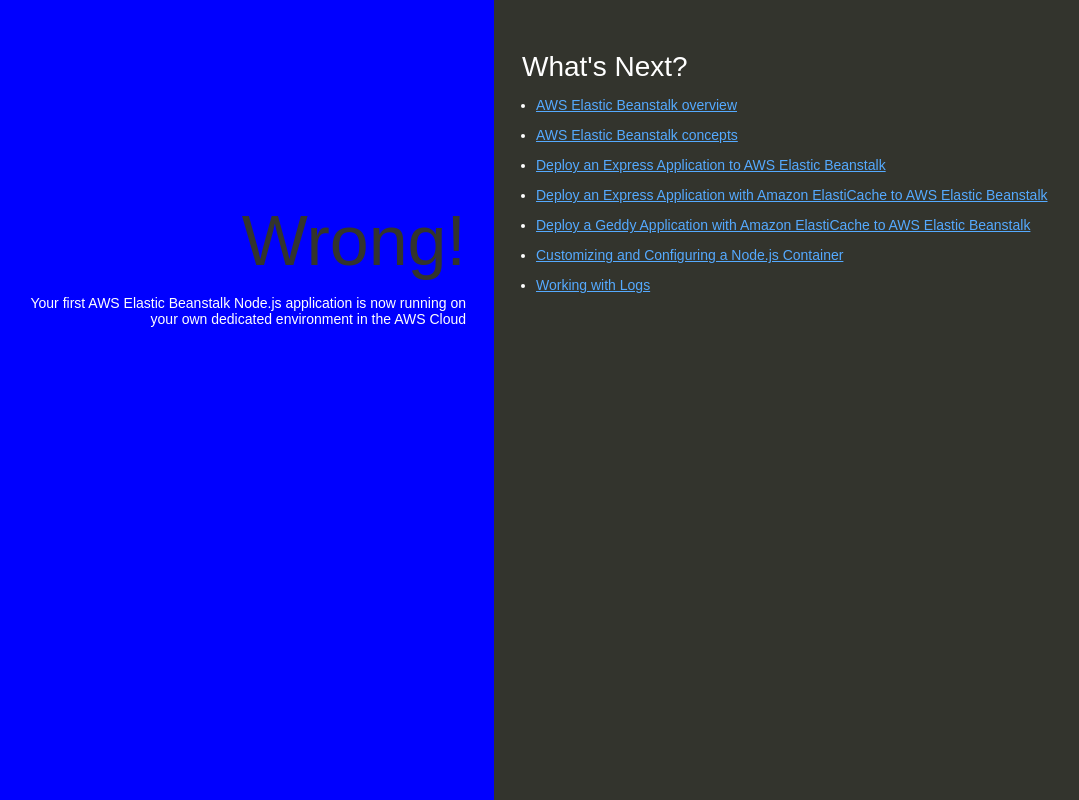
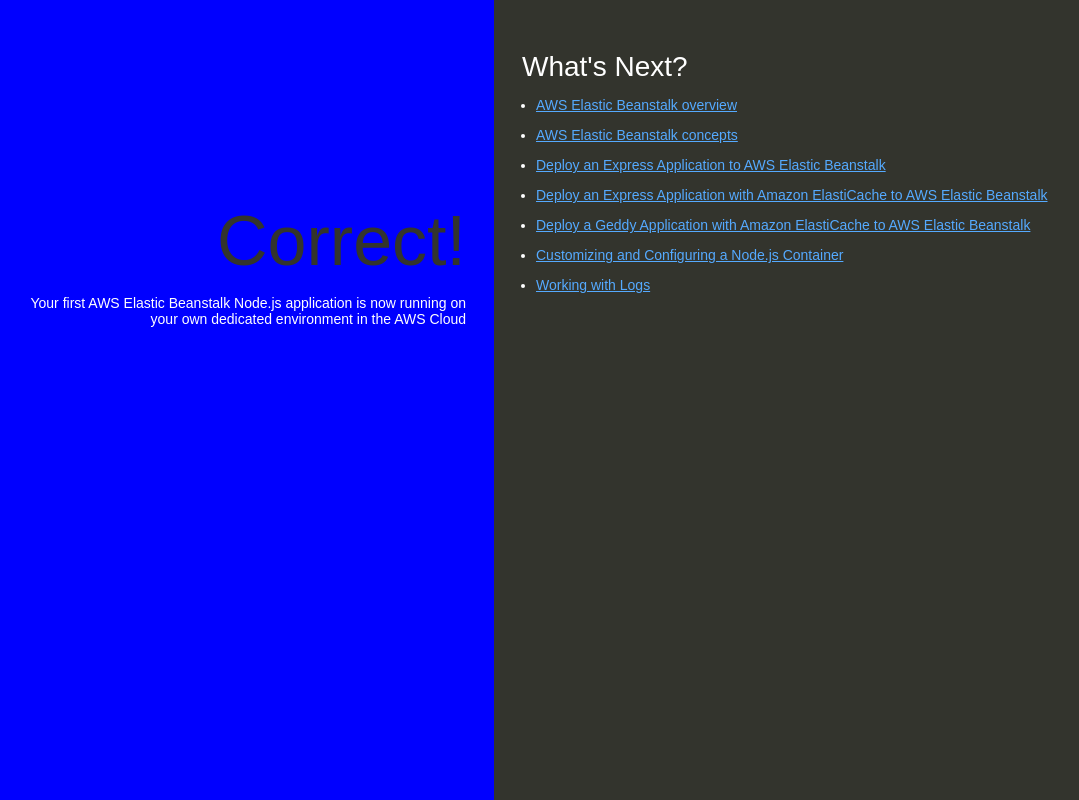
Before and after one commit to SherifWD/aws-track, a website: page aws-cicd/nodejs-v2-blue/index.html in a window 1280 px wide. Shown: the whole page, without its empty margins (146-1225 px from the left). Drawn offline with Linux system fonts and the light colour scheme.

Commit message:
Update index.html

```diff
--- a/aws-cicd/nodejs-v2-blue/index.html
+++ b/aws-cicd/nodejs-v2-blue/index.html
@@ -74,7 +74,7 @@
   </head>
   <body>
     <div class="textColumn">
-      <h1>Wrong!</h1>
+      <h1>Correct!</h1>
       <p>Your first AWS Elastic Beanstalk Node.js application is now running on your own dedicated environment in the AWS Cloud</p>
     </div>
     <div class="linksColumn">
```
